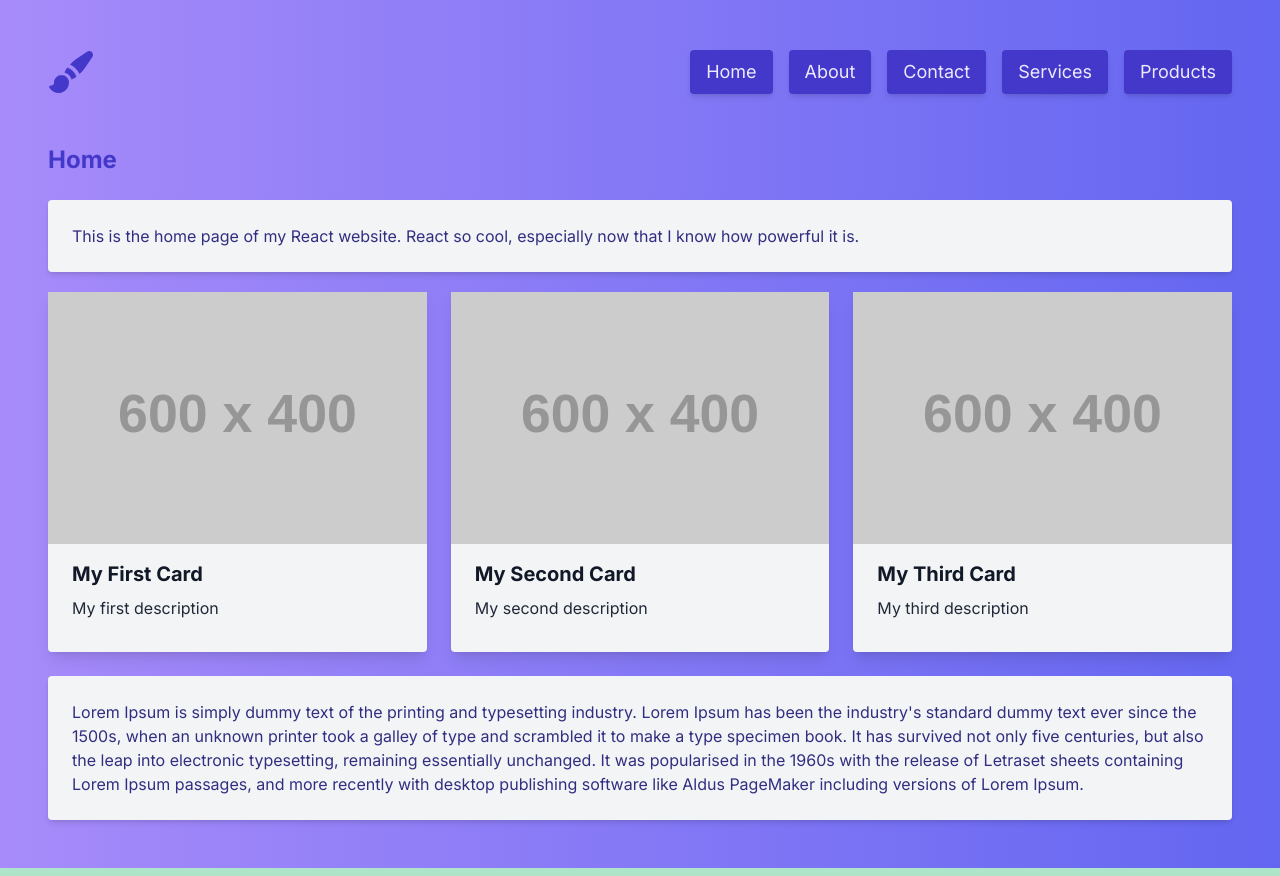
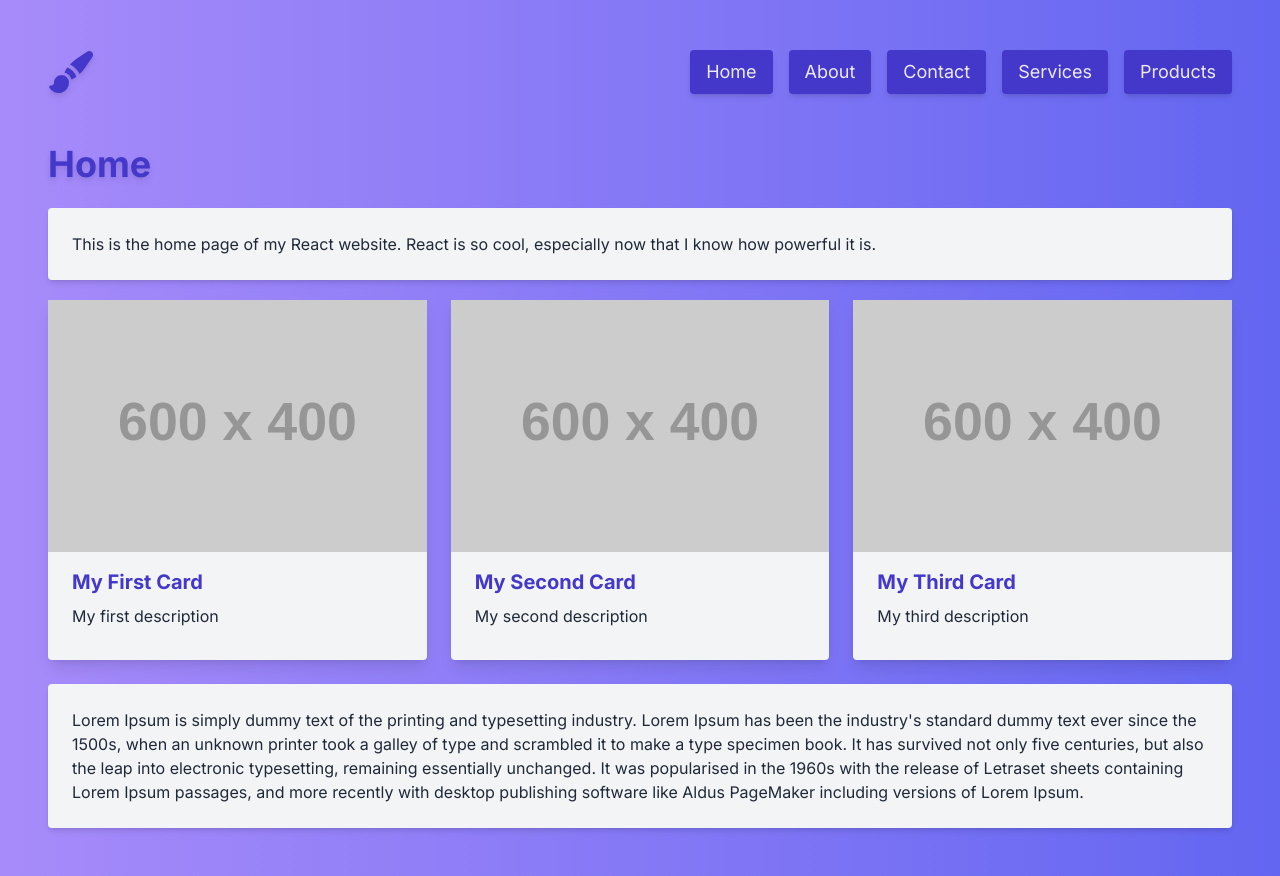
Before and after one commit to Jessino/csci31final, a Next.js app: page / in a window 1280 px wide. Built offline with nearby package versions, Linux system fonts and the light colour scheme.

Commit message:
Slight changes to overall theme

```diff
--- a/src/app/components/Card.js
+++ b/src/app/components/Card.js
@@ -8,7 +8,7 @@ export default function Card({
     <div class="basis-1/3 rounded shadow-lg bg-gray-100 transition-all hover:scale-105 cursor-pointer">
       <img class="w-full" src={img} />
       <div class="px-6 py-4">
-        <div class="font-bold text-xl mb-2 text-gray-900">{title}</div>
+        <div class="font-bold text-xl mb-2 text-indigo-700">{title}</div>
         <p class="text-gray-800 text-base w-full">{description}</p>
       </div>
       <div class="px-6 pb-4 flex">
--- a/src/app/components/Navbar.js
+++ b/src/app/components/Navbar.js
@@ -11,7 +11,7 @@ const menuItems = [
 export default function Navbar() {
   return (
     <div className="flex justify-between gap-4 m-12 items-center">
-      <PaintBrushIcon className="h-12 w-12 text-indigo-700"></PaintBrushIcon>
+      <PaintBrushIcon className="h-12 w-12 text-indigo-700 drop-shadow-md"></PaintBrushIcon>
       <div className="flex gap-4">
         {menuItems.map((item, index) => (
           <a
--- a/src/app/components/PageContent.js
+++ b/src/app/components/PageContent.js
@@ -1,4 +1,4 @@
 const defaultContent = `Lorem Ipsum is simply dummy text of the printing and typesetting industry. Lorem Ipsum has been the industry's standard dummy text ever since the 1500s, when an unknown printer took a galley of type and scrambled it to make a type specimen book. It has survived not only five centuries, but also the leap into electronic typesetting, remaining essentially unchanged. It was popularised in the 1960s with the release of Letraset sheets containing Lorem Ipsum passages, and more recently with desktop publishing software like Aldus PageMaker including versions of Lorem Ipsum.`
 export default function PageContent({ content = defaultContent }) {
-  return <main className="bg-gray-100 text-indigo-900 shadow-md rounded p-6 mb-5 mt-6">{content}</main>
+  return <main className="bg-gray-100 text-gray-800 shadow-md rounded p-6 mb-5 mt-6">{content}</main>
 }
--- a/src/app/components/PageTitle.js
+++ b/src/app/components/PageTitle.js
@@ -1,3 +1,3 @@
 export default function PageTitle({ title }) {
-  return <h1 className="text-2xl text-indigo-700 font-bold mb-3 ">{title}</h1>
+  return <h1 className="text-4xl text-indigo-700 font-bold mb-3 drop-shadow-md">{title}</h1>
 }
--- a/src/app/page.js
+++ b/src/app/page.js
@@ -10,7 +10,7 @@ export default function Home() {
       <Navbar />
       <div className="m-12">
         <PageTitle title="Home" />
-        <PageContent content="This is the home page of my React website. React so cool, especially now that I know how powerful it is." />
+        <PageContent content="This is the home page of my React website. React is so cool, especially now that I know how powerful it is." />
         <div class="flex gap-6">
           <Card title="My First Card" description="My first description" />
           <Card title="My Second Card" description="My second description" />
```
